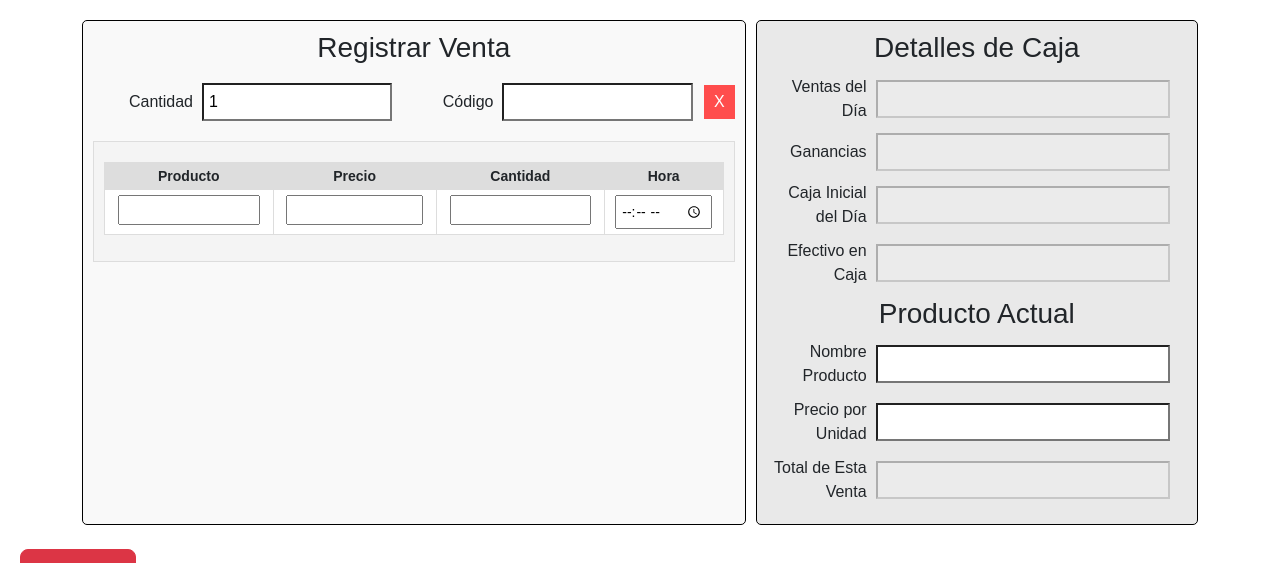
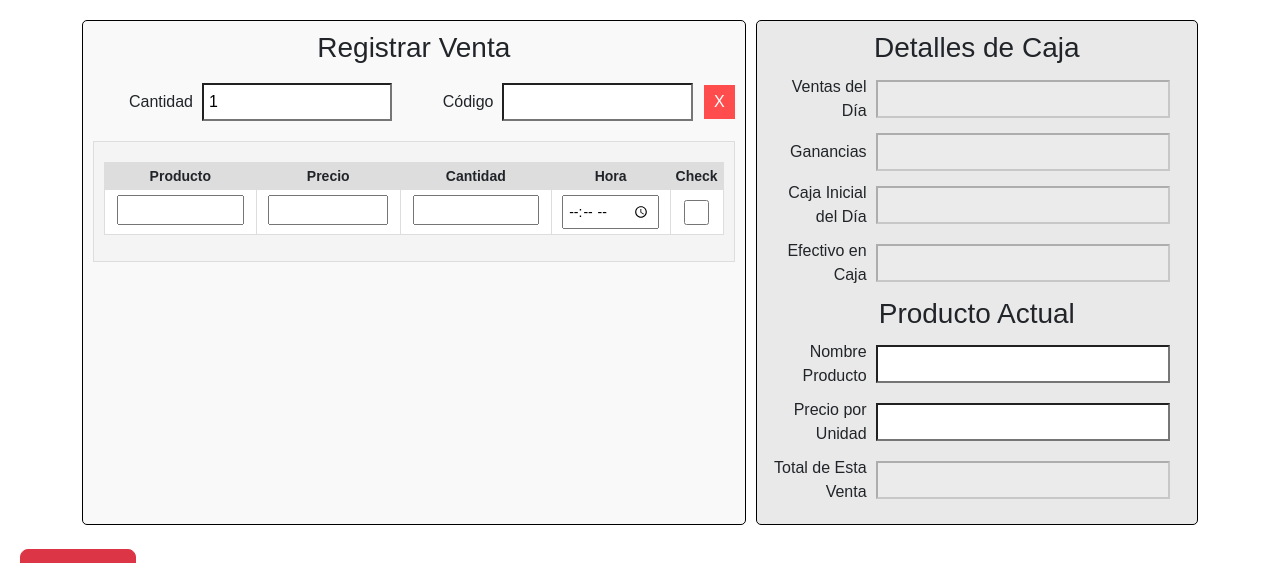
Before and after one commit to Jojans/ACEII-inspiration, a Django app: page /ventas/ in a window 1280 px wide. Shown: the top 563 px of the page. Run offline with Django 5.2, Linux system fonts and the light colour scheme; a user stored in the database is signed in.

Commit message:
add checkbox

```diff
--- a/J3/ventas/templates/sistema_ventas.html
+++ b/J3/ventas/templates/sistema_ventas.html
@@ -32,6 +32,7 @@
                         <th>Precio</th>
                         <th>Cantidad</th>
                         <th>Hora</th>
+                        <th>Check</th>
                     </tr>
                 </thead>
                 <tbody>
@@ -40,6 +41,7 @@
                         <td><input type="number" name="precio"></td>
                         <td><input type="number" name="numero"></td>
                         <td><input type="time" name="hora_venta"></td>
+                        <td style="padding-top: 10px"><input type="checkbox" name="seleccionar" style="height:25px"></td>
                     </tr>
                 </tbody>
             </table>
```
Also changed, not shown: J3/ventas/static/index/css/sisven.css (+0 -21 lines).
